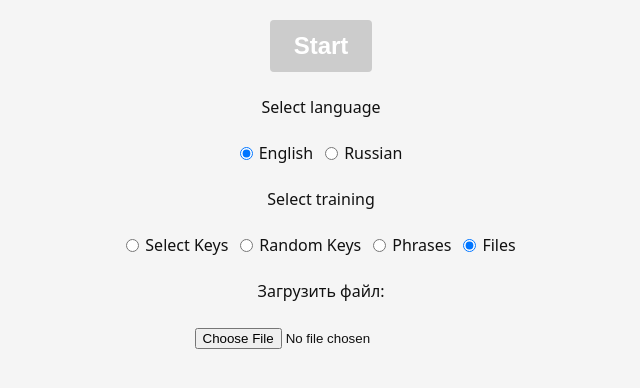
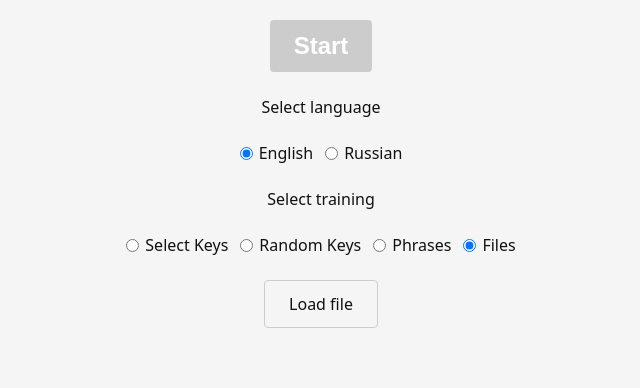
Before and after one commit to anfilat/finger, a Svelte app: page / in a window 1280 px wide. Both pictures are taken after a click on the label "Files". Shown: the top 388 px of the page, without its empty margins (319-959 px from the left). Built offline with nearby package versions, Linux system fonts and the light colour scheme.

Commit message:
fix file upload styles

```diff
--- a/src/components/Settings.svelte
+++ b/src/components/Settings.svelte
@@ -183,17 +183,16 @@
   <!-- Настройки для Files -->
   {#if trainingType === 'files'}
     <div class="setting-group">
-      <div class="group-label">Загрузить файл:</div>
+      <label class="file-upload">
         <input
           type="file"
-        accept=".txt"
           bind:this={fileInput}
           onchange={handleFileUpload}
         />
+        Load file
+      </label>
 
       {#if files.length > 0}
-        <div class="files-list">
-          <label>Загруженные файлы:</label>
         {#each files as file}
           <div class="file-item" class:active={file.id === activeFileId}>
             <button
@@ -210,7 +209,6 @@
             </button>
           </div>
         {/each}
-        </div>
       {/if}
     </div>
   {/if}
@@ -220,6 +218,9 @@
   .settings {
     padding-top: 20px;
     text-align: center;
+    display: flex;
+    flex-direction: column;
+    align-items: center;
   }
 
   .setting-group {
@@ -271,8 +272,17 @@
     font-style: italic;
   }
 
-  .files-list {
-    margin-top: 1rem;
+  input[type="file"] {
+    display: none;
+  }
+
+  .file-upload {
+    display: inline-block;
+    border: 1px solid #ccc;
+    border-radius: 4px;
+    padding: 12px 24px;
+    cursor: pointer;
+    margin-bottom: 12px;
   }
 
   .file-item {
```
Lines whose indentation alone changed are shown as unchanged.
